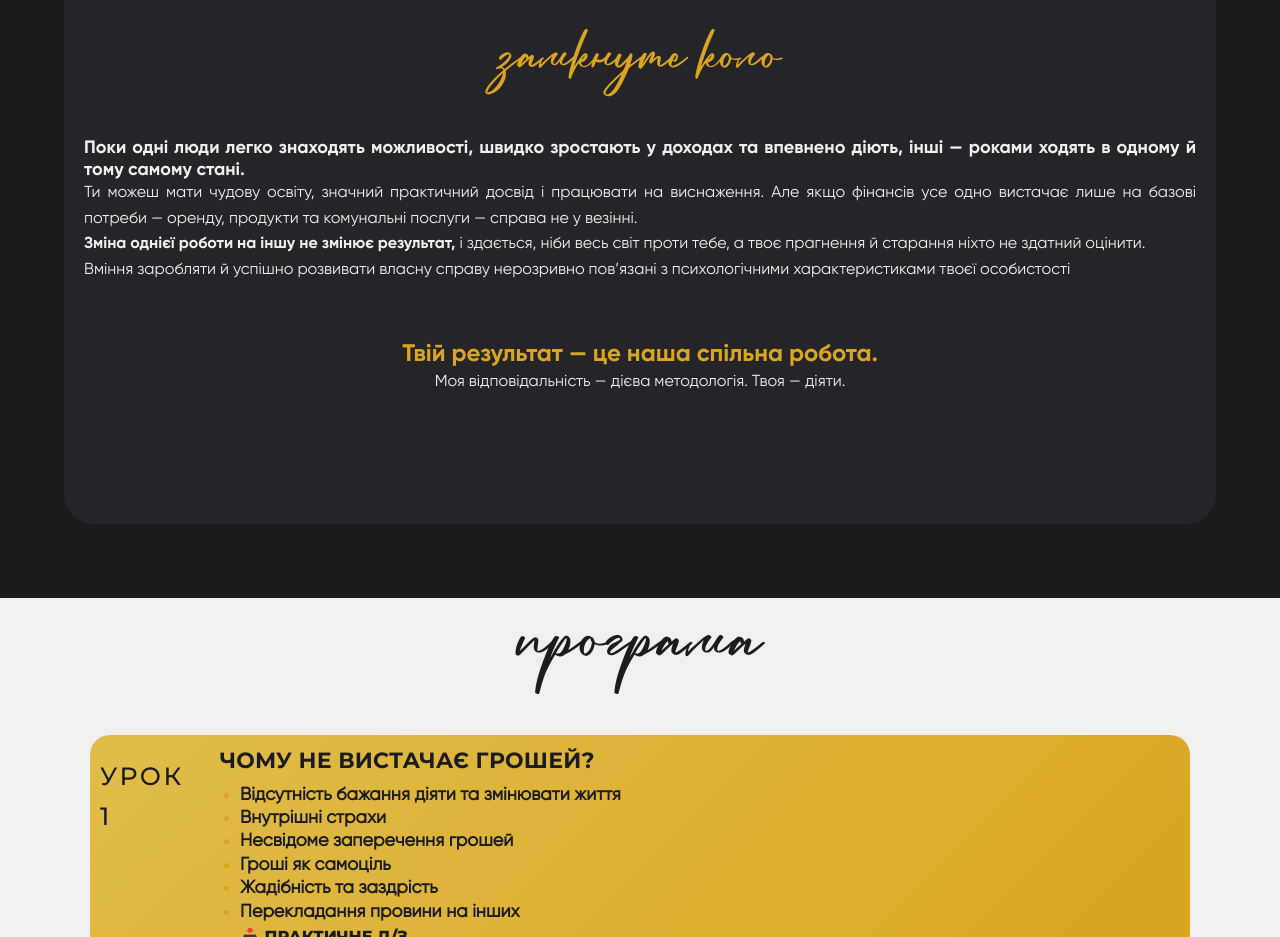
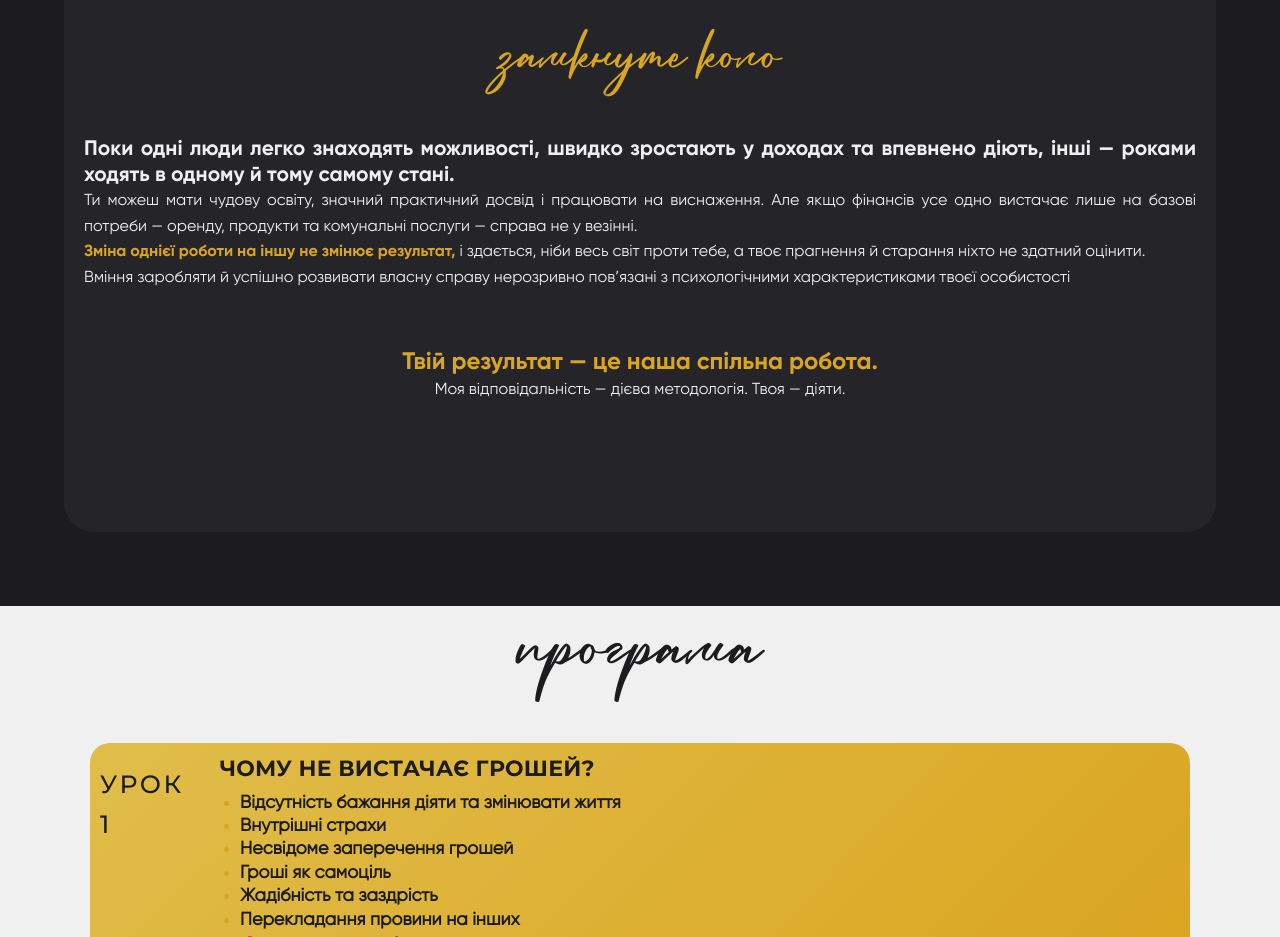
Before and after one commit to AleksaKras/vadym_web, a plain HTML site: page index.html in a window 1280 px wide. Shown: the part 2180-3117 px from the top of the page. Drawn offline with Linux system fonts and the light colour scheme.

Commit message:
little_colorFix

```diff
--- a/index.html
+++ b/index.html
@@ -125,14 +125,14 @@ margin-right: auto;">
     <div class="forwhom-head">
 <h2 class="forwhom-title" style="text-align: center; font-weight: 100; font-size: 55px; margin-bottom: 2%;"><span>замкнуте коло</span></h2>
     </div>
- <h2 style="text-align: justify; font-size: clamp(16px,12vw, 18px);"> Поки одні люди  легко знаходять можливості, швидко зростають у доходах та впевнено діють, інші — роками ходять в одному й тому самому стані.
+ <h2 style="text-align: justify; font-size: clamp(18px,12vw, 21px);"> Поки одні люди  легко знаходять можливості, швидко зростають у доходах та впевнено діють, інші — роками ходять в одному й тому самому стані.
 </h2>
 
 <p style="text-align: justify;">Ти можеш мати чудову освіту, значний практичний досвід і працювати на виснаження.
   Але якщо фінансів усе одно вистачає лише на базові потреби — оренду,
   продукти та комунальні послуги — справа не у везінні. <br>
 
-  <span style="font-family: Gilroy-bold;"> Зміна однієї роботи на іншу не змінює результат,</span>
+  <span style="font-family: Gilroy-bold;color: var(--gold);"> Зміна однієї роботи на іншу не змінює результат,</span>
    і здається, ніби весь світ проти тебе,
   а твоє прагнення й старання ніхто не здатний оцінити.
   <br> Вміння заробляти й успішно розвивати власну справу нерозривно пов’язані з психологічними характеристиками твоєї особистості
```
